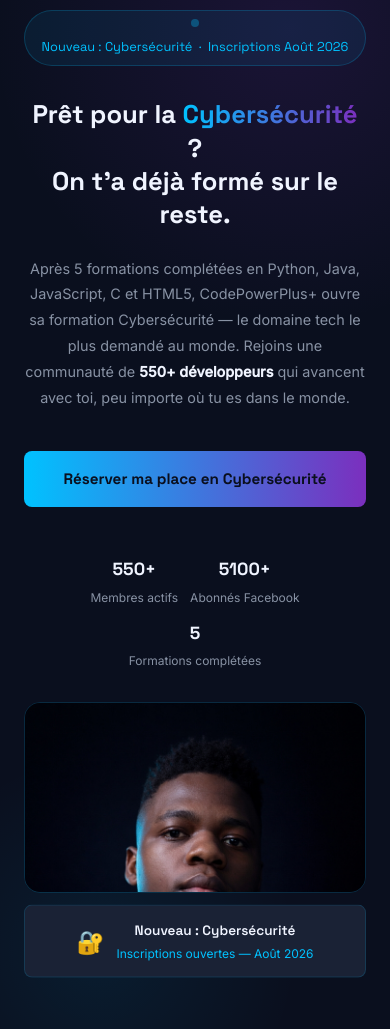
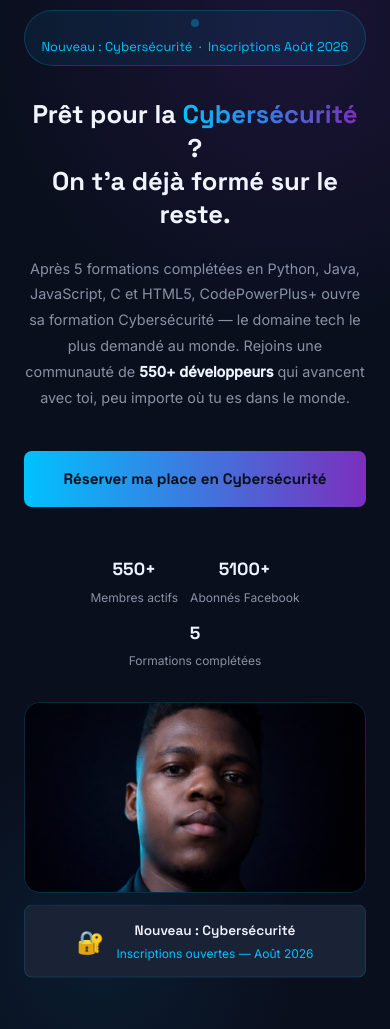
Before and after one commit to Mvogo-Zoa/portfolio, a plain HTML site: page index.html in a window 390 px wide. Shown: the part 71-1100 px from the top of the page. Drawn offline with Linux system fonts and the light colour scheme.

Commit message:
Mise a jour site

```diff
--- a/assets/css/style.css
+++ b/assets/css/style.css
@@ -2069,7 +2069,7 @@
         width: 100% !important;
         height: 100% !important;
         object-fit: cover !important;
-        object-position: center top !important;
+        object-position: center 20% !important;
         display: block !important;
     }
 
```
